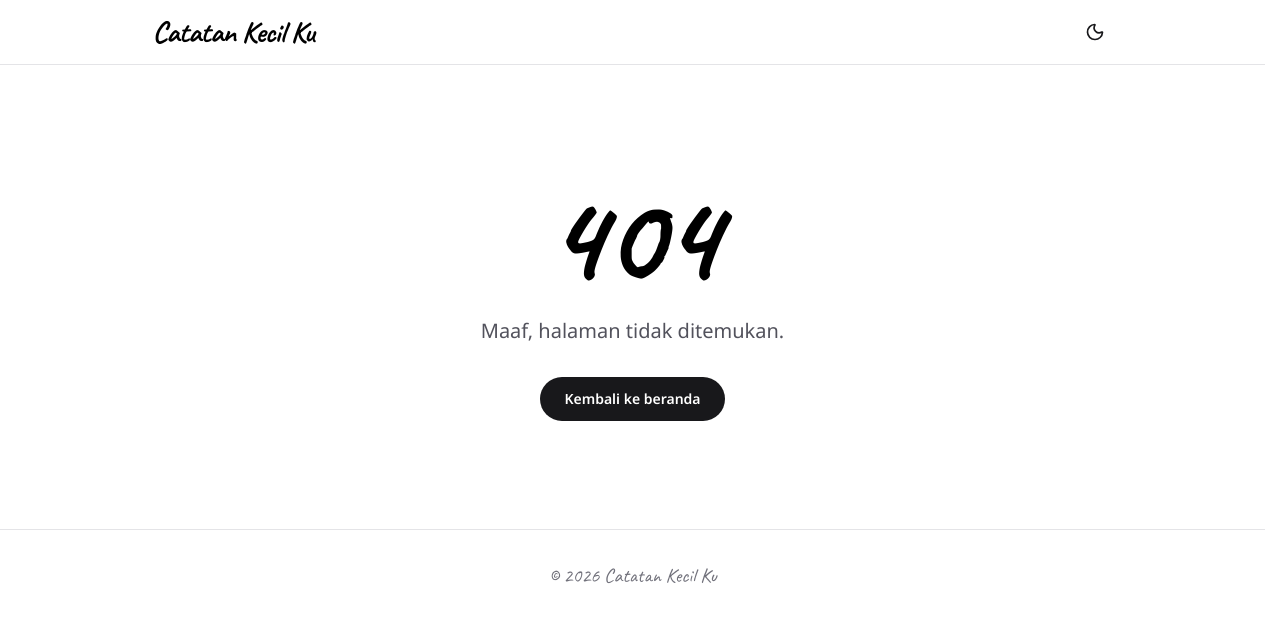
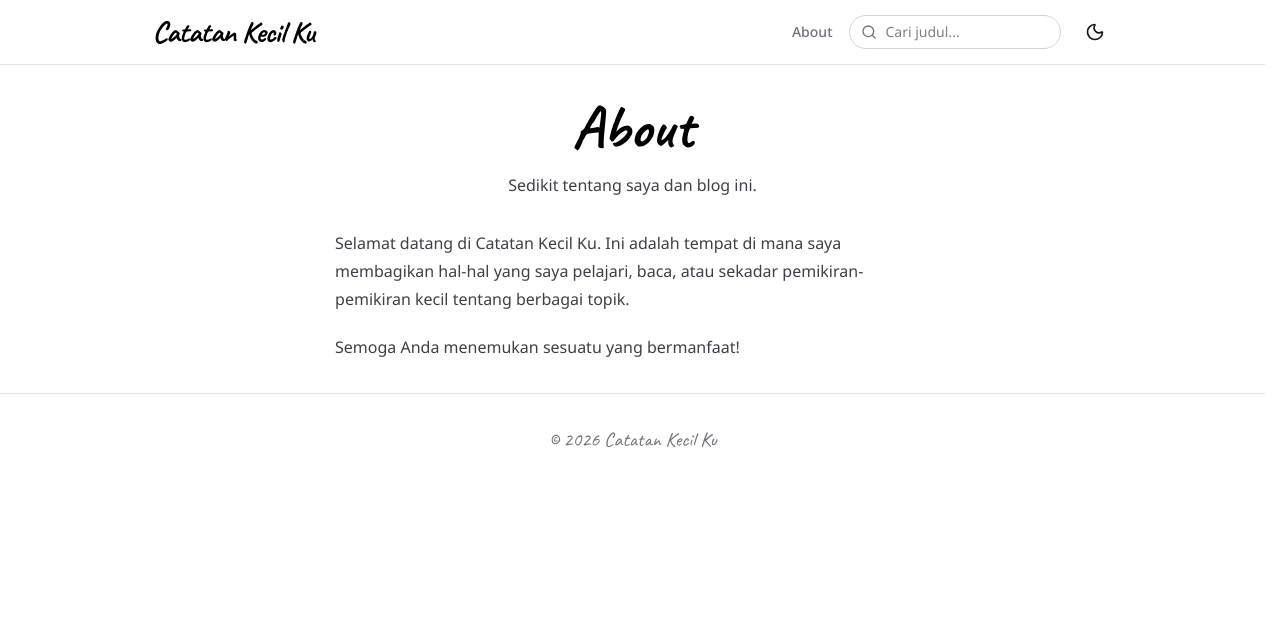
Before and after one commit to mhafidk/catatan-kecil-ku, a SvelteKit app: page /about in a window 1280 px wide. Before the commit this address had no page. Shown: the top 622 px of the page. Built offline with nearby package versions, Linux system fonts and the light colour scheme.

Commit message:
feat: add global search state, move search bar to layout, and create new content posts and about page

```diff
--- /dev/null
+++ b/src/lib/search.svelte.ts
@@ -0,0 +1,5 @@
+class SearchState {
+	query = $state("");
+}
+
+export const searchState = new SearchState();
--- a/src/routes/+layout.svelte
+++ b/src/routes/+layout.svelte
@@ -1,6 +1,8 @@
 <script lang="ts">
 	import './layout.css';
 	import ThemeToggle from '$lib/components/ThemeToggle.svelte';
+	import { Search } from 'lucide-svelte';
+	import { searchState } from '$lib/search.svelte';
 	let { children } = $props();
 </script>
 
@@ -12,7 +14,19 @@
 					Catatan Kecil Ku
 				</a>
 			</div>
-			<div class="flex items-center gap-4">
+			<div class="flex items-center gap-2 sm:gap-4">
+				<a href="/about" class="hidden sm:block text-sm font-medium text-zinc-500 transition-colors hover:text-zinc-950 dark:text-zinc-400 dark:hover:text-zinc-50">About</a>
+				<div class="relative w-full max-w-[140px] sm:max-w-xs">
+					<Search
+						class="absolute left-3 top-1/2 h-4 w-4 -translate-y-1/2 text-zinc-500"
+					/>
+					<input
+						type="text"
+						placeholder="Cari judul..."
+						bind:value={searchState.query}
+						class="w-full rounded-full border border-zinc-300 bg-white py-1.5 pl-9 pr-4 text-sm focus:border-zinc-500 focus:outline-none dark:border-zinc-800 dark:bg-zinc-900"
+					/>
+				</div>
 				<ThemeToggle />
 			</div>
 		</div>
--- a/src/routes/+page.svelte
+++ b/src/routes/+page.svelte
@@ -1,8 +1,7 @@
 <script lang="ts">
-	import { Search } from "lucide-svelte";
+	import { searchState } from "$lib/search.svelte";
 	let { data } = $props();
 
-	let searchQuery = $state("");
 	let selectedTags = $state<string[]>([]);
 
 	let allTags = $derived([
@@ -13,7 +12,7 @@
 		data.posts.filter((post: any) => {
 			const matchesSearch = post.title
 				.toLowerCase()
-				.includes(searchQuery.toLowerCase());
+				.includes(searchState.query.toLowerCase());
 			const matchesTags =
 				selectedTags.length === 0 ||
 				selectedTags.every((tag) => post.tags.includes(tag));
@@ -42,22 +41,7 @@
 		</p>
 	</header>
 
-	<div
-		class="flex flex-col gap-4 sm:flex-row sm:items-center sm:justify-between"
-	>
-		<div class="relative w-full sm:max-w-xs">
-			<Search
-				class="absolute left-3 top-1/2 h-5 w-5 -translate-y-1/2 text-zinc-500"
-			/>
-			<input
-				type="text"
-				placeholder="Cari judul..."
-				bind:value={searchQuery}
-				class="w-full rounded-full border border-zinc-300 bg-white py-2 pl-10 pr-4 text-sm focus:border-zinc-500 focus:outline-none dark:border-zinc-800 dark:bg-zinc-900"
-			/>
-		</div>
-
-		<div class="flex flex-wrap gap-2">
+	<div class="flex flex-wrap gap-2">
 			{#each allTags as tag}
 				<button
 					onclick={() => toggleTag(tag)}
@@ -69,7 +53,6 @@
 					{tag}
 				</button>
 			{/each}
-		</div>
 	</div>
 
 	<div class="grid gap-6 sm:grid-cols-2 lg:grid-cols-1">
--- /dev/null
+++ b/src/routes/about/+page.svelte
@@ -0,0 +1,21 @@
+<svelte:head>
+	<title>About | Catatan Kecil Ku</title>
+</svelte:head>
+
+<div class="flex flex-col gap-8 grow">
+	<header class="text-center">
+		<h1 class="font-caveat text-5xl font-bold sm:text-6xl">About</h1>
+		<p class="mt-4 text-zinc-700 dark:text-zinc-400">
+			Sedikit tentang saya dan blog ini.
+		</p>
+	</header>
+
+	<article class="prose prose-zinc mx-auto dark:prose-invert">
+		<p>
+			Selamat datang di Catatan Kecil Ku. Ini adalah tempat di mana saya membagikan hal-hal yang saya pelajari, baca, atau sekadar pemikiran-pemikiran kecil tentang berbagai topik.
+		</p>
+		<p>
+			Semoga Anda menemukan sesuatu yang bermanfaat!
+		</p>
+	</article>
+</div>
```
